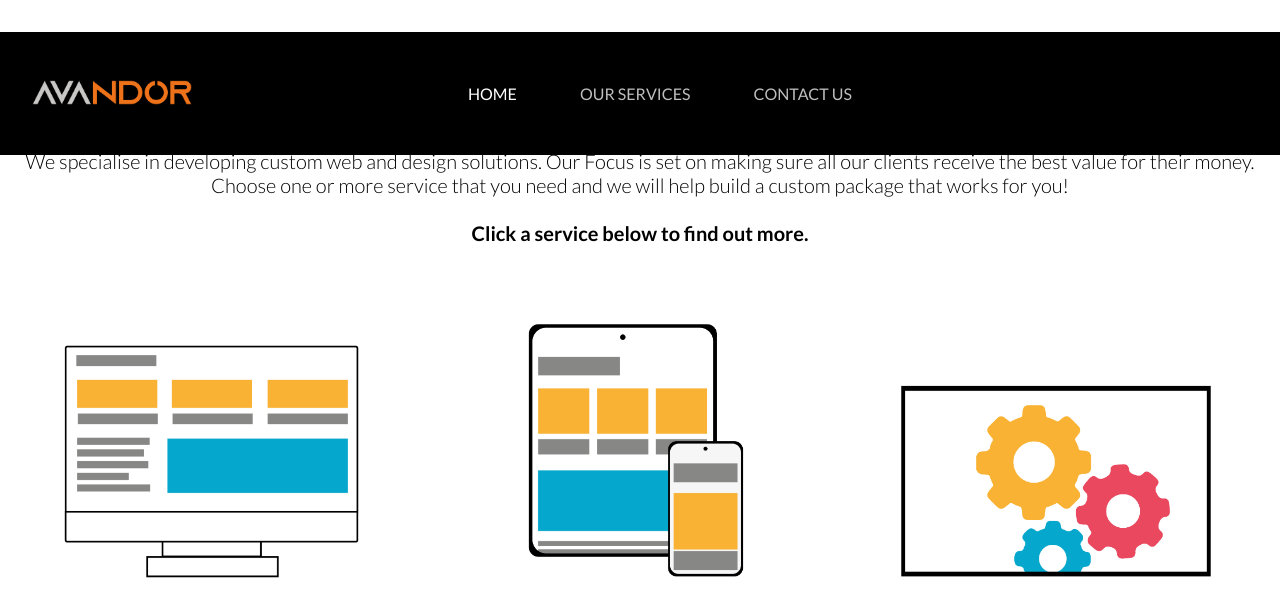
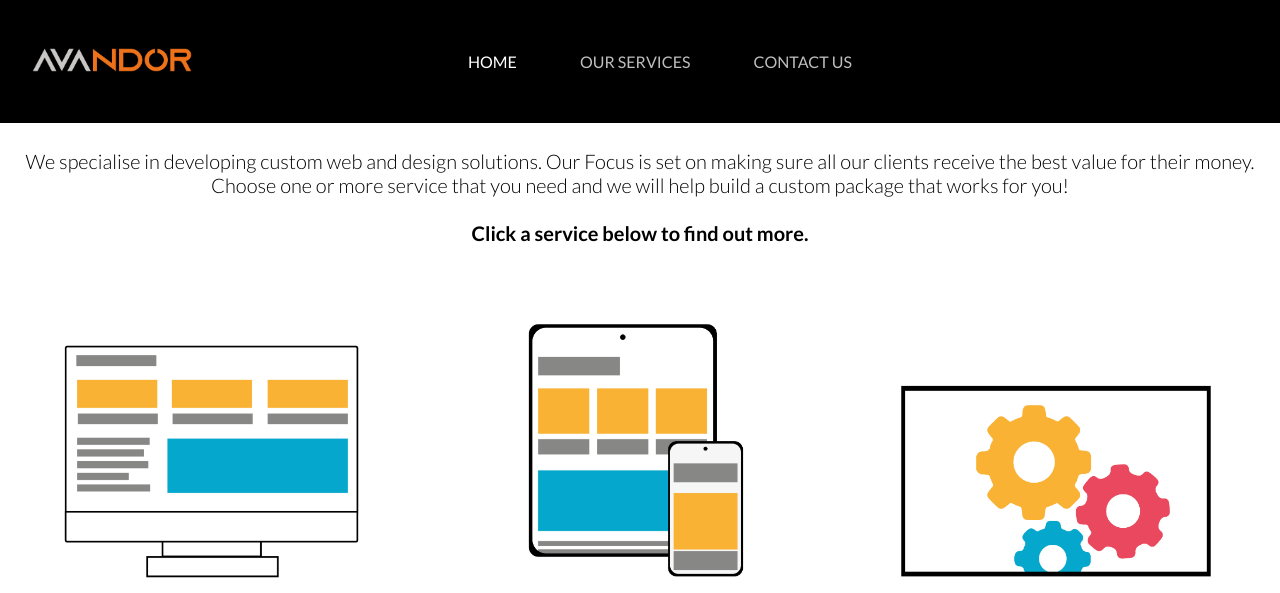
Before and after one commit to Avandor-uk/Avandor, a PHP site: page /services.html in a window 1280 px wide. Shown: the top 593 px of the page. Run offline with PHP 8.4, Linux system fonts and the light colour scheme; some libraries are stand-ins or nearby versions.

Commit message:
Fix bug with header

```diff
--- a/assets/css/style.css
+++ b/assets/css/style.css
@@ -67,6 +67,7 @@ header {
     background-color: #000;
     z-index: 100;
     position: fixed;
+    top: 0;
 }
 
 .header-wrapped {
```
